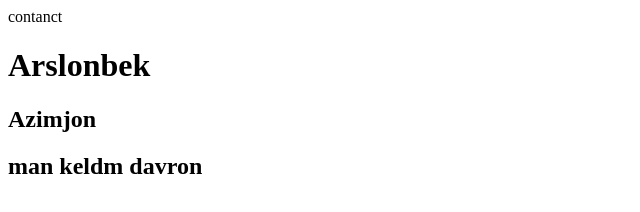
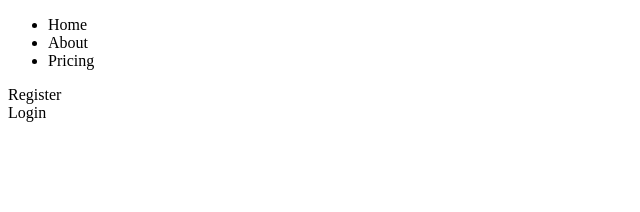
Before and after one commit to arslonbekXX/branch, a plain HTML site: page index.html in a window 1280 px wide. Shown: the whole page, without its empty margins (0-640 px from the left). Drawn offline with Linux system fonts and the light colour scheme.

Commit message:
added navbar

```diff
--- a/index.html
+++ b/index.html
@@ -8,11 +8,17 @@
 		<title>Stepper</title>
 	</head>
 	<body>
-		<footer>contanct</footer>
-		<h1>Arslonbek</h1>
-		<h2>Azimjon</h2>
-
-		<h2>man keldm davron</h2>
+		<nav>
+			<ul>
+				<li>Home</li>
+				<li>About</li>
+				<li>Pricing</li>
+			</ul>
+			<div class="btns">
+				<div class="btn">Register</div>
+				<div class="btn">Login</div>
+			</div>
+		</nav>
 	</body>
 	<script src="./main.js"></script>
 </html>
```
